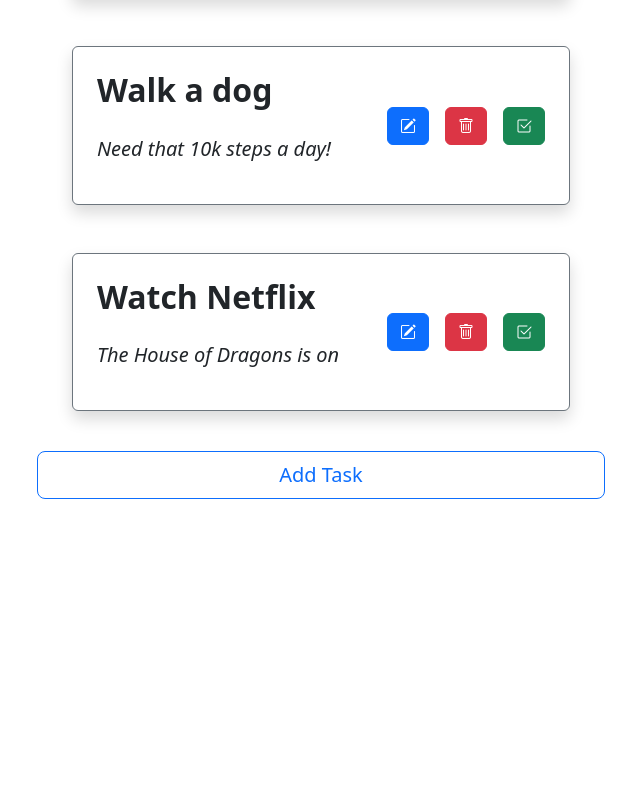
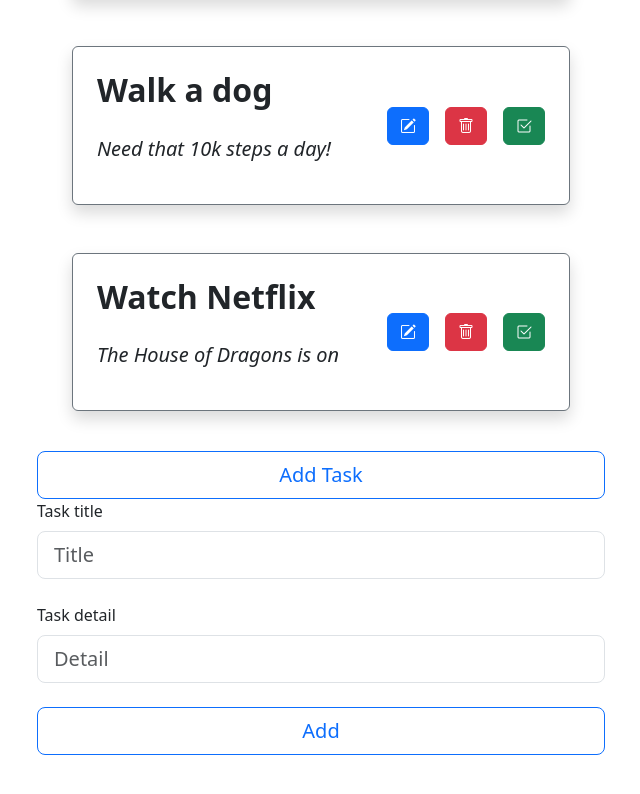
Before and after one commit to vlrnsnk/todo-app, a React (Create React App) app: page / in a window 1280 px wide. Shown: the part 304-1098 px from the top of the page, without its empty margins (319-959 px from the left). Before the commit the page ends 851 px from the top, so only its background shows below. Built offline with nearby package versions, Linux system fonts and the light colour scheme.

Commit message:
Add AddTaskForm

```diff
--- /dev/null
+++ b/src/components/add-task-form/AddTaskForm.js
@@ -0,0 +1,23 @@
+import Form from 'react-bootstrap/Form';
+import FormGroup from 'react-bootstrap/FormGroup';
+import FormLabel from 'react-bootstrap/FormLabel';
+import FormControl from 'react-bootstrap/FormControl';
+import Button from 'react-bootstrap/Button';
+
+function AddTaskForm() {
+  return (
+    <Form className="w-75 w-sm-50">
+      <FormGroup className="mb-3 mb-sm-4" controlId="formTaskTitle">
+        <FormLabel>Task title</FormLabel>
+        <FormControl type="text" placeholder="Title" required size="lg"></FormControl>
+      </FormGroup>
+      <FormGroup className="mb-3 mb-sm-4" controlId="formTaskDetail">
+        <FormLabel>Task detail</FormLabel>
+        <FormControl type="text" placeholder="Detail" size="lg"></FormControl>
+      </FormGroup>
+      <Button className="w-100" size="lg" variant="outline-primary" type="submit">Add</Button>
+    </Form>
+  );
+}
+
+export default AddTaskForm;
--- a/src/components/app/App.js
+++ b/src/components/app/App.js
@@ -8,6 +8,7 @@
 import Button from 'react-bootstrap/Button';
 
 import TodoItem from '../todo-item/TodoItem';
+import AddTaskForm from '../add-task-form/AddTaskForm';
 
 function App() {
   return (
@@ -27,6 +28,10 @@
         ))}
       </ListGroup>
       <Button className="w-75 w-sm-50" variant="outline-primary" size="lg">Add Task</Button>
+      <AddTaskForm
+        title="Test title"
+        detail="Test detail"
+      />
     </Container>
   );
 }
```
